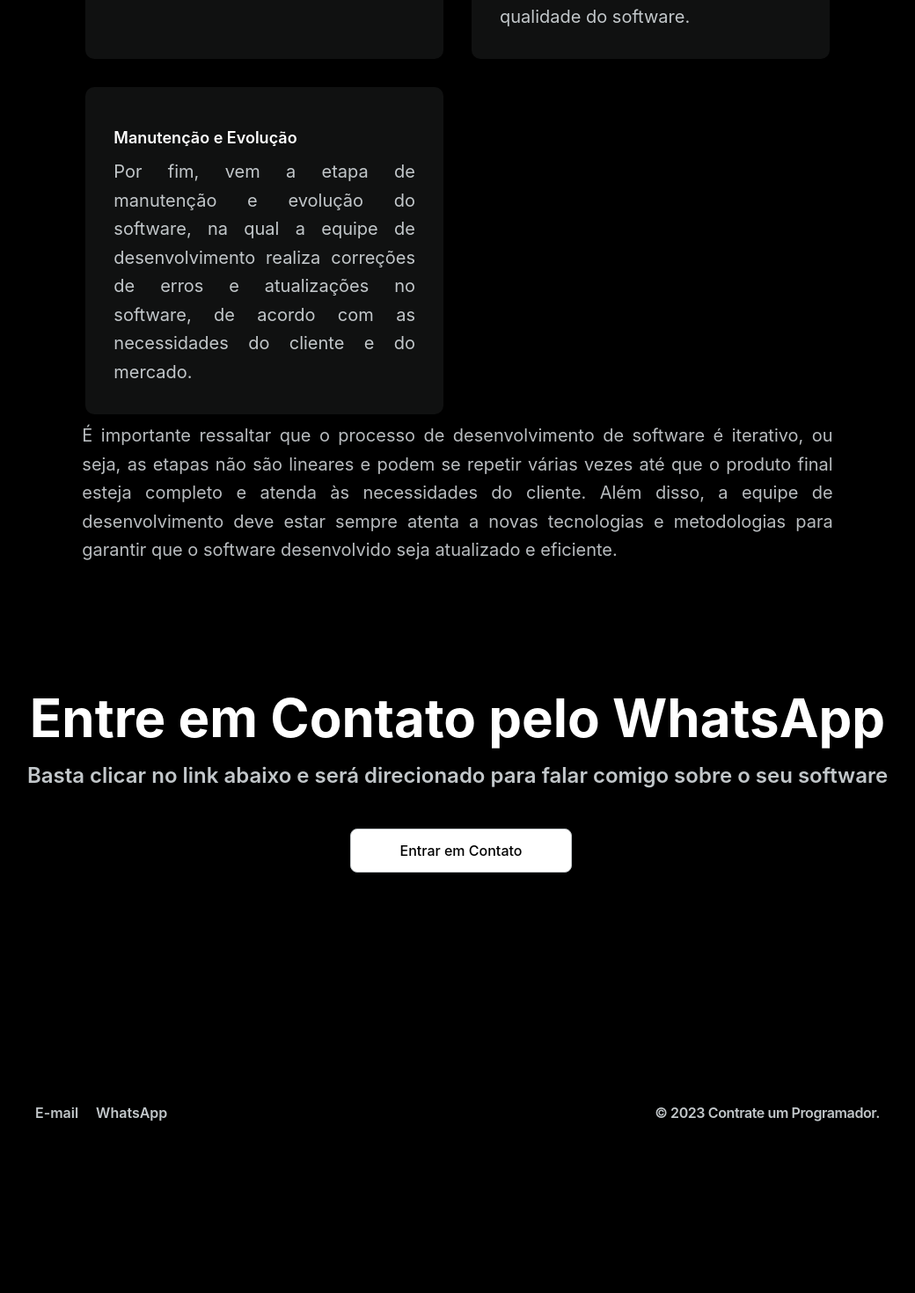
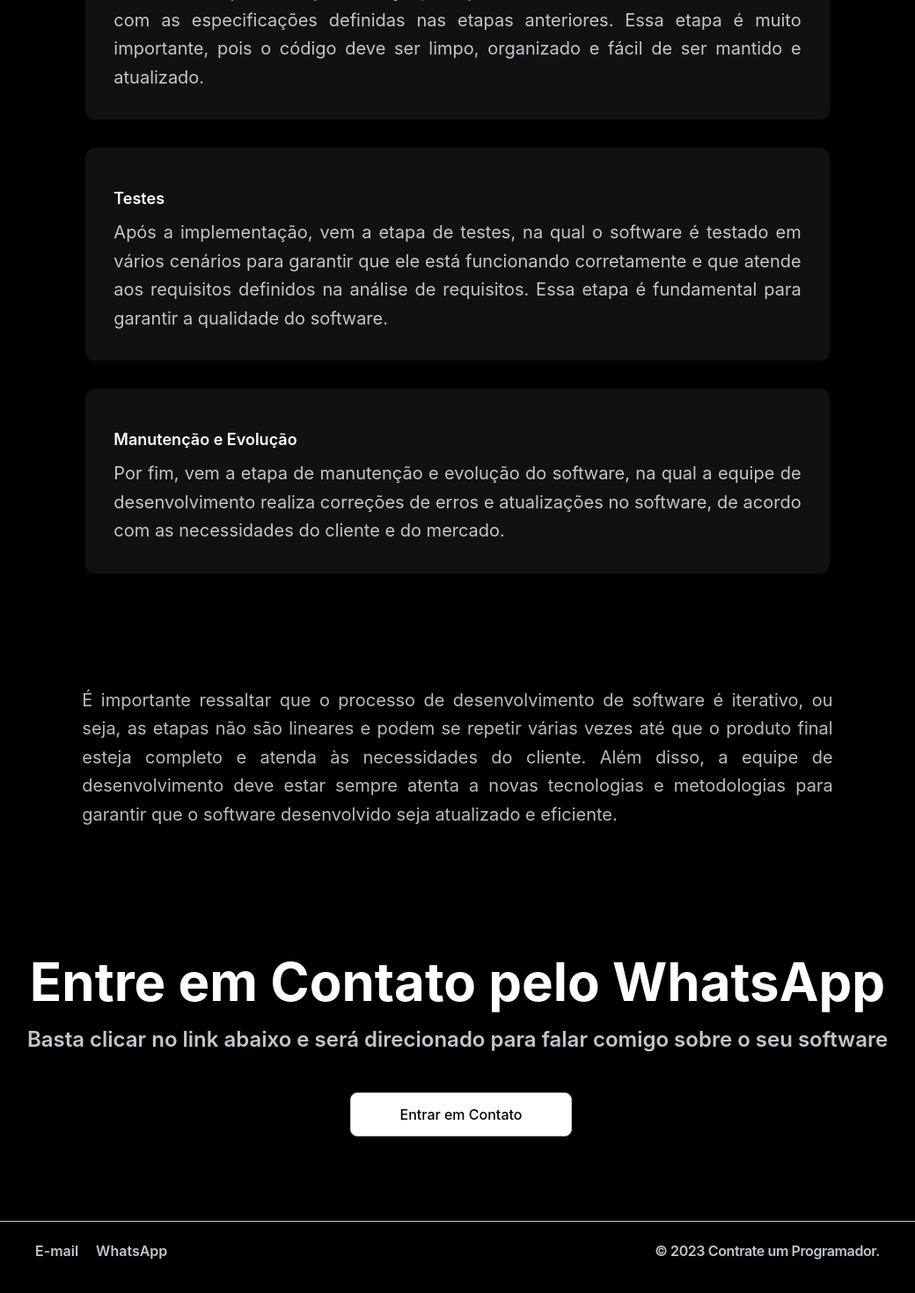
Before and after one commit to joaoovitoor/contrateumprogramador, a Next.js app: page / in a window 1280 px wide. Shown: the part 3582-5052 px from the top of the page at 88% size, without its empty margins (120-1160 px from the left). Before the commit the page ends 4903 px from the top, so only its background shows below. Built offline with nearby package versions, Linux system fonts and the light colour scheme.

Commit message:
new changes

```diff
--- a/components/Footer.js
+++ b/components/Footer.js
@@ -1,6 +1,6 @@
 export default function Footer() {
   return (
-    <footer className="pb-4 text-gray-200">
+    <footer className="pb-4 text-gray-200 border-t border-gray-200">
       <div className="max-w-5xl xl:max-w-5xl mx-auto divide-y divide-gray-900 px-4 sm:px-6 md:px-8">
         <div className="flex flex-col-reverse justify-between pt-5 pb-4 border-t lg:flex-row bg-top border-black">
           <ul className="flex flex-col space-y-2 lg:mb-0 sm:space-y-0 sm:space-x-5 sm:flex-row invisible md:visible">
--- a/components/Main.js
+++ b/components/Main.js
@@ -95,7 +95,7 @@ export default function Main() {
           Embora as etapas possam variar dependendo da metodologia de
           desenvolvimento utilizada, a maioria dos processos de desenvolvimento
           de software incluem algumas etapas comuns.
-          <div className="pt-2 pb-2 max-w-6xl mx-auto fsac4 md:px-1 px-3">
+          <div className="pt-32 pb-32 max-w-6xl mx-auto fsac4 md:px-1 px-3">
             <div className="ktq4">
               <h3 className="pt-3 font-semibold text-lg text-white">
                 Analise de Requisitos
@@ -163,8 +163,8 @@ export default function Main() {
       </div>
       <section className="relative pb-24">
         <div className="max-w-6xl mx-auto px-4 sm:px-6 text-center">
-          <div className="py-24 md:py-36">
-            <h3 className="mb-5 text-xl md:text-4xl lg:text-6xl font-bold text-white">
+          <div className="pt-24 md:pt-36">
+            <h3 className="mb-5 text-xl md:text-4xl lg:text-6xl font-bold text-white hover:text-gray-200">
               Entre em Contato pelo WhatsApp
             </h3>
             <h3 className="mb-9 text-lg md:text-xl lg:text-2xl font-semibold text-gray-200">
--- a/styles/globals.css
+++ b/styles/globals.css
@@ -85,12 +85,6 @@ a {
   grid-gap: 32px;
 }
 
-@media (min-width: 720px) {
-  .fsac4 {
-    grid-template-columns: repeat(2, 1fr);
-  }
-}
-
 .ktq4 {
   background-color: #101111;
   padding: 2rem;
```
Also changed, not shown: 1 other file (tests, documents, lock files or other folders).
